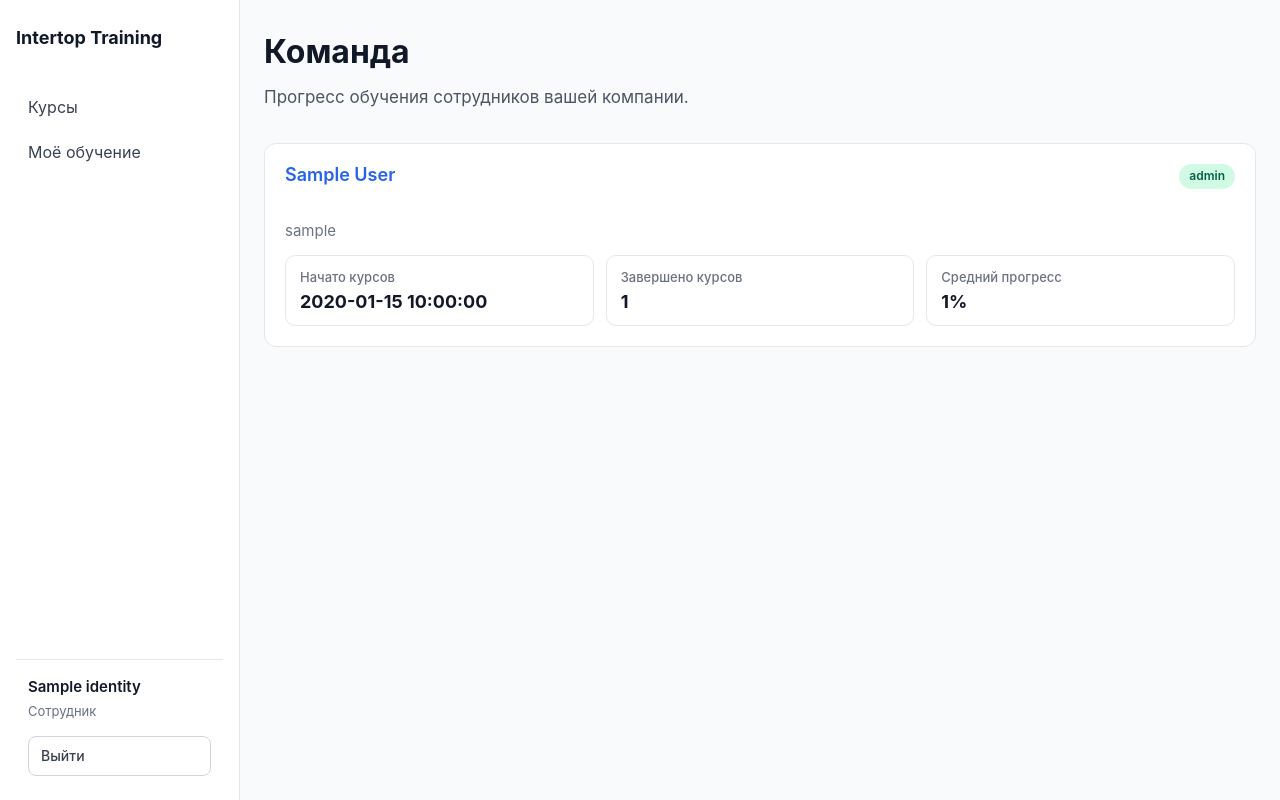
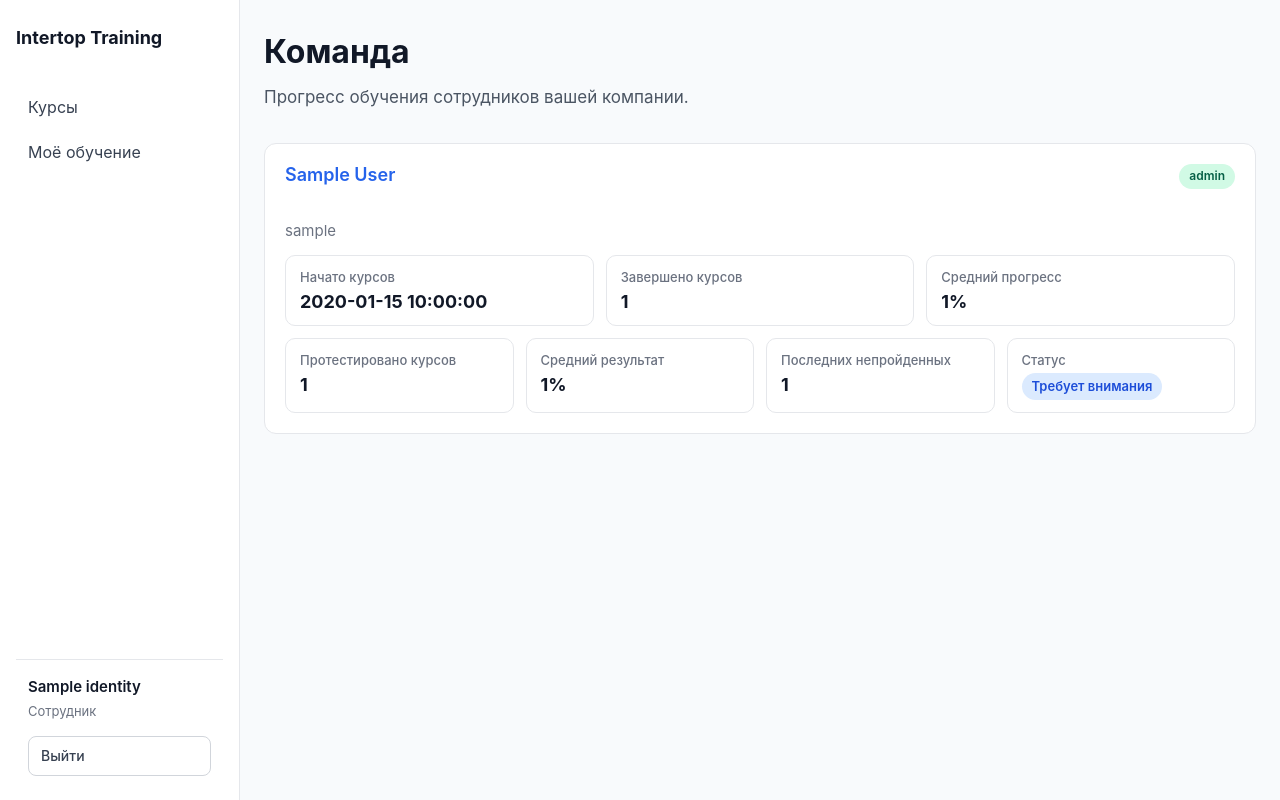
Before and after one commit to maks1111111111/intertop_training, a Python web app: template app/web/templates/manager_team.html in a window 1280 px wide. Run offline with Jinja, Linux system fonts and the light colour scheme; the template is opened without the code that fills it: most values are stand-ins (such as "Sample title", 1, 10 or a date in 2020).

Commit message:
feat(web): add manager team quiz status overview

```diff
--- a/app/web/templates/manager_team.html
+++ b/app/web/templates/manager_team.html
@@ -8,10 +8,12 @@
     <p class="page-lead">Прогресс обучения сотрудников вашей компании.</p>
 </section>
 
-{% if members %}
+{% if member_rows %}
 <section class="section">
     <ul class="course-list admin-course-list">
-        {% for member in members %}
+        {% for row in member_rows %}
+        {% set member = row.member %}
+        {% set quiz_analytics = row.quiz_analytics %}
         <li class="course-card admin-course-card">
             <div class="admin-course-body">
                 <header class="admin-course-header">
@@ -37,6 +39,44 @@
                         <span class="dashboard-metric-value">{{ member.average_progress_percent }}%</span>
                     </div>
                 </div>
+                <div class="dashboard-metrics">
+                    {% if quiz_analytics.total_attempts_count > 0 %}
+                    <div class="dashboard-metric">
+                        <span class="dashboard-metric-label">Протестировано курсов</span>
+                        <span class="dashboard-metric-value">{{ quiz_analytics.tested_courses_count }}</span>
+                    </div>
+                    <div class="dashboard-metric">
+                        <span class="dashboard-metric-label">Средний результат</span>
+                        <span class="dashboard-metric-value">{{ quiz_analytics.average_score_percent }}%</span>
+                    </div>
+                    <div class="dashboard-metric">
+                        <span class="dashboard-metric-label">Последних непройденных</span>
+                        <span class="dashboard-metric-value">{{ quiz_analytics.latest_failed_courses_count }}</span>
+                    </div>
+                    {% if quiz_analytics.latest_failed_courses_count > 0 %}
+                    <div class="dashboard-metric">
+                        <span class="dashboard-metric-label">Статус</span>
+                        <span class="dashboard-metric-value">
+                            <span class="dashboard-status-badge dashboard-status-badge--in_progress">Требует внимания</span>
+                        </span>
+                    </div>
+                    {% elif quiz_analytics.total_attempts_count > 0 %}
+                    <div class="dashboard-metric">
+                        <span class="dashboard-metric-label">Статус</span>
+                        <span class="dashboard-metric-value">
+                            <span class="dashboard-status-badge dashboard-status-badge--completed">Есть результаты</span>
+                        </span>
+                    </div>
+                    {% endif %}
+                    {% else %}
+                    <div class="dashboard-metric">
+                        <span class="dashboard-metric-label">Статус</span>
+                        <span class="dashboard-metric-value">
+                            <span class="dashboard-status-badge dashboard-status-badge--not_started">Нет данных по тестам</span>
+                        </span>
+                    </div>
+                    {% endif %}
+                </div>
             </div>
         </li>
         {% endfor %}
```
Also changed, not shown: app/web/router.py (+12 -2 lines), tests/web/test_manager_team_page.py (+44 -2 lines).
